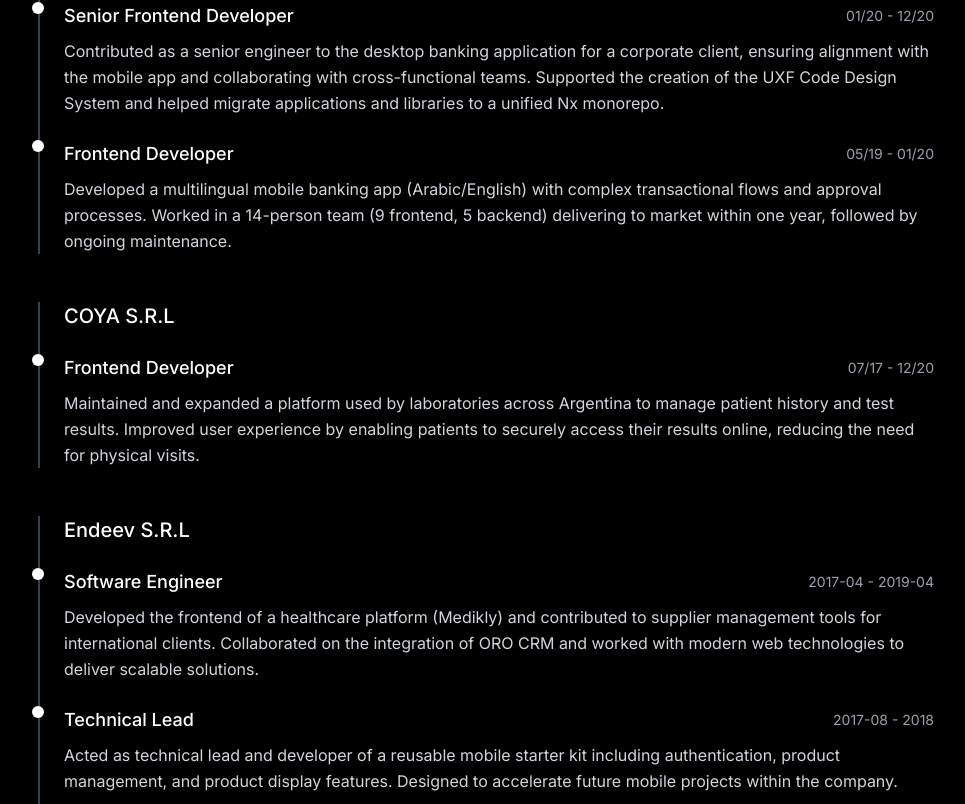
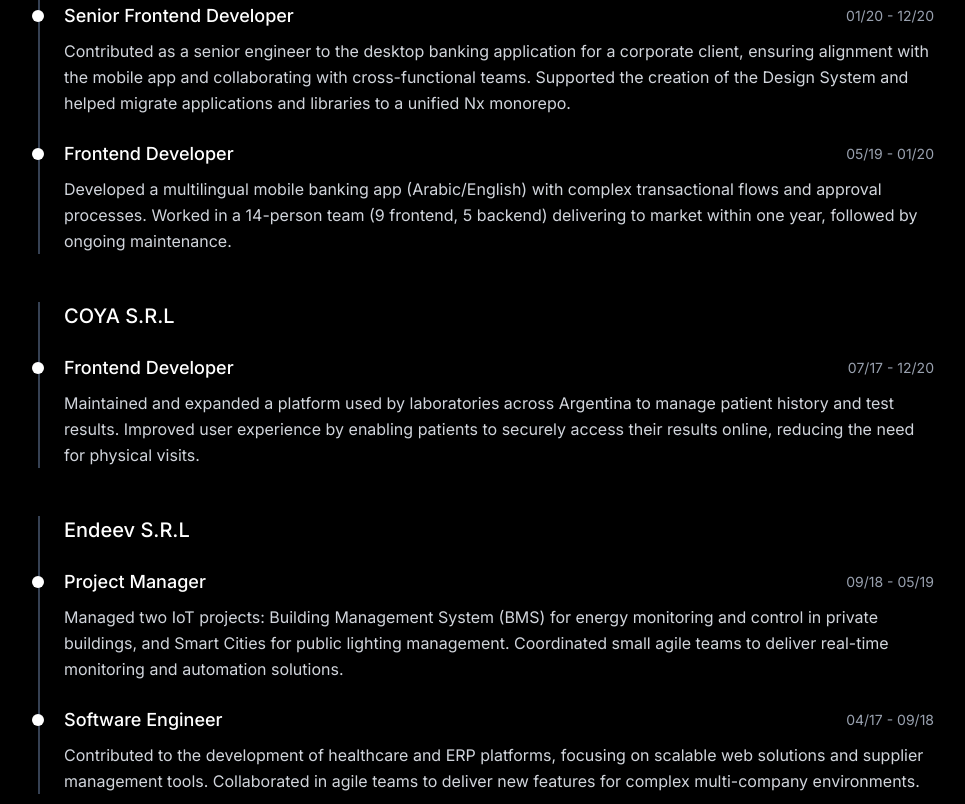
Before and after one commit to germanonate/portfolio, a Next.js app: page / in a window 1280 px wide. Shown: the part 1616-2420 px from the top of the page, without its empty margins (154-1119 px from the left). Built offline with nearby package versions, Linux system fonts and the light colour scheme.

Commit message:
rounded button and fixed experience section

```diff
--- a/components/experience.tsx
+++ b/components/experience.tsx
@@ -50,7 +50,7 @@ export function Experience() {
               <div className="space-y-6">
                 {experience.positions.map((position, positionIndex) => (
                   <div key={positionIndex} className="relative">
-                    <div className="absolute -left-8 w-3 h-3 bg-black dark:bg-white rounded-full"></div>
+                    <div className="absolute -left-8 w-3 h-3 mt-2 bg-black dark:bg-white rounded-full"></div>
 
                     <div className="space-y-2">
                       <div className="flex flex-col sm:flex-row sm:items-center sm:justify-between">
--- a/components/hero.tsx
+++ b/components/hero.tsx
@@ -72,7 +72,7 @@ export function Hero() {
                 href="mailto:o.germanmartin@gmail.com"
                 target="_blank"
                 rel="noopener noreferrer"
-                className="inline-flex items-center space-x-2 px-4 py-2 border border-black dark:border-white text-black dark:text-white hover:bg-black hover:text-white dark:hover:bg-white dark:hover:text-black transition-colors text-sm font-medium ml-4"
+                className="inline-flex items-center space-x-2 px-4 py-2 border border-black dark:border-white text-black dark:text-white hover:bg-black hover:text-white dark:hover:bg-white dark:hover:text-black transition-colors text-sm font-medium ml-4 rounded-md"
               >
                 <Mail className="h-4 w-4" />
                 <span>{t("getInTouch")}</span>
--- a/public/experience.yaml
+++ b/public/experience.yaml
@@ -24,8 +24,8 @@
     - title: Senior Frontend Developer
       startDate: 01/20
       endDate: 12/20
-      description_en: "Contributed as a senior engineer to the desktop banking application for a corporate client, ensuring alignment with the mobile app and collaborating with cross-functional teams. Supported the creation of the UXF Code Design System and helped migrate applications and libraries to a unified Nx monorepo."
-      description_es: "Contribuí como ingeniero senior en la aplicación bancaria de escritorio para un cliente corporativo, asegurando la alineación con la app móvil y colaborando con equipos multifuncionales. Apoyé la creación del sistema de diseño UXF Code y ayudé a migrar aplicaciones y librerías a un monorepo unificado con Nx."
+      description_en: "Contributed as a senior engineer to the desktop banking application for a corporate client, ensuring alignment with the mobile app and collaborating with cross-functional teams. Supported the creation of the Design System and helped migrate applications and libraries to a unified Nx monorepo."
+      description_es: "Contribuí como ingeniero senior en la aplicación bancaria de escritorio para un cliente corporativo, asegurando la alineación con la app móvil y colaborando con equipos multifuncionales. Apoyé la creación del sistema de diseño y ayudé a migrar aplicaciones y librerías a un monorepo unificado con Nx."
     - title: Frontend Developer
       startDate: 05/19
       endDate: 01/20
@@ -42,26 +42,16 @@
 
 - company: Endeev S.R.L
   positions:
-    - title: Software Engineer
-      startDate: 2017-04
-      endDate: 2019-04
-      description_en: "Developed the frontend of a healthcare platform (Medikly) and contributed to supplier management tools for international clients. Collaborated on the integration of ORO CRM and worked with modern web technologies to deliver scalable solutions."
-      description_es: "Desarrollé el frontend de una plataforma de salud (Medikly) y contribuí en herramientas de gestión de proveedores para clientes internacionales. Colaboré en la integración de ORO CRM y trabajé con tecnologías web modernas para entregar soluciones escalables."
-    - title: Technical Lead
-      startDate: 2017-08
-      endDate: 2018
-      description_en: "Acted as technical lead and developer of a reusable mobile starter kit including authentication, product management, and product display features. Designed to accelerate future mobile projects within the company."
-      description_es: "Actué como líder técnico y desarrollador de un kit inicial móvil reutilizable que incluía autenticación, gestión de productos y vistas de catálogo. Diseñado para acelerar futuros proyectos móviles dentro de la empresa."
-    - title: Software Engineer
-      startDate: 2018
-      endDate: 2019
-      description_en: "Developed features for Capture and Ship, a multi-company ERP platform managing resources for T-shirt design and manufacturing. Worked in a 6-person agile team delivering new functionalities over 11 months."
-      description_es: "Desarrollé funcionalidades para Capture and Ship, una plataforma ERP multiempresa para gestionar recursos en el diseño y fabricación de camisetas. Trabajé en un equipo ágil de 6 personas entregando nuevas funcionalidades durante 11 meses."
     - title: Project Manager
-      startDate: 2018
-      endDate: 2019
+      startDate: 09/18
+      endDate: 05/19
       description_en: "Managed two IoT projects: Building Management System (BMS) for energy monitoring and control in private buildings, and Smart Cities for public lighting management. Coordinated small agile teams to deliver real-time monitoring and automation solutions."
       description_es: "Gestioné dos proyectos de IoT: Building Management System (BMS) para control y monitoreo energético en edificios privados, y Smart Cities para la gestión de alumbrado público. Coordiné pequeños equipos ágiles para entregar soluciones de monitoreo y automatización en tiempo real."
+    - title: Software Engineer
+      startDate: 04/17
+      endDate: 09/18
+      description_en: "Contributed to the development of healthcare and ERP platforms, focusing on scalable web solutions and supplier management tools. Collaborated in agile teams to deliver new features for complex multi-company environments."
+      description_es: "Contribuí al desarrollo de plataformas de salud y ERP, enfocado en soluciones web escalables y herramientas de gestión de proveedores. Colaboré en equipos ágiles entregando nuevas funcionalidades en entornos multiempresa."
 
 - company: CARSA S.A
   positions:
```
